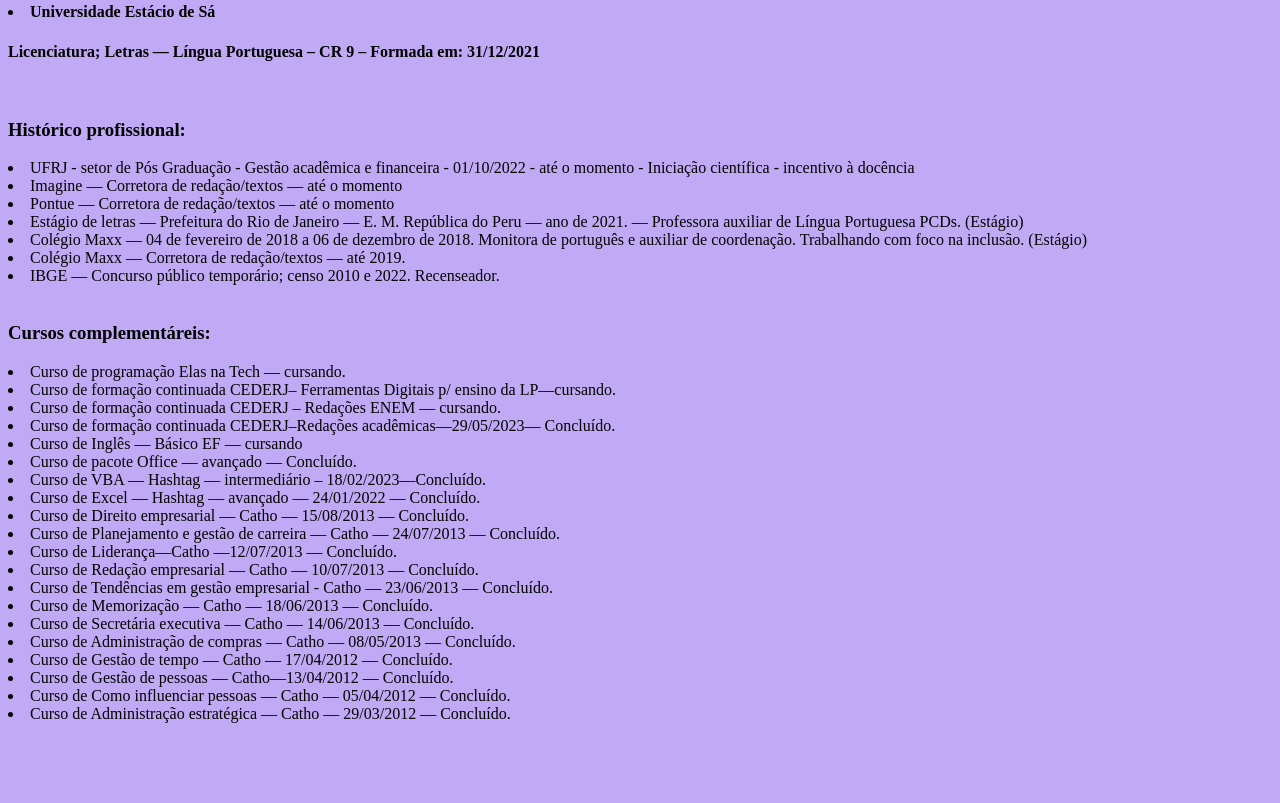
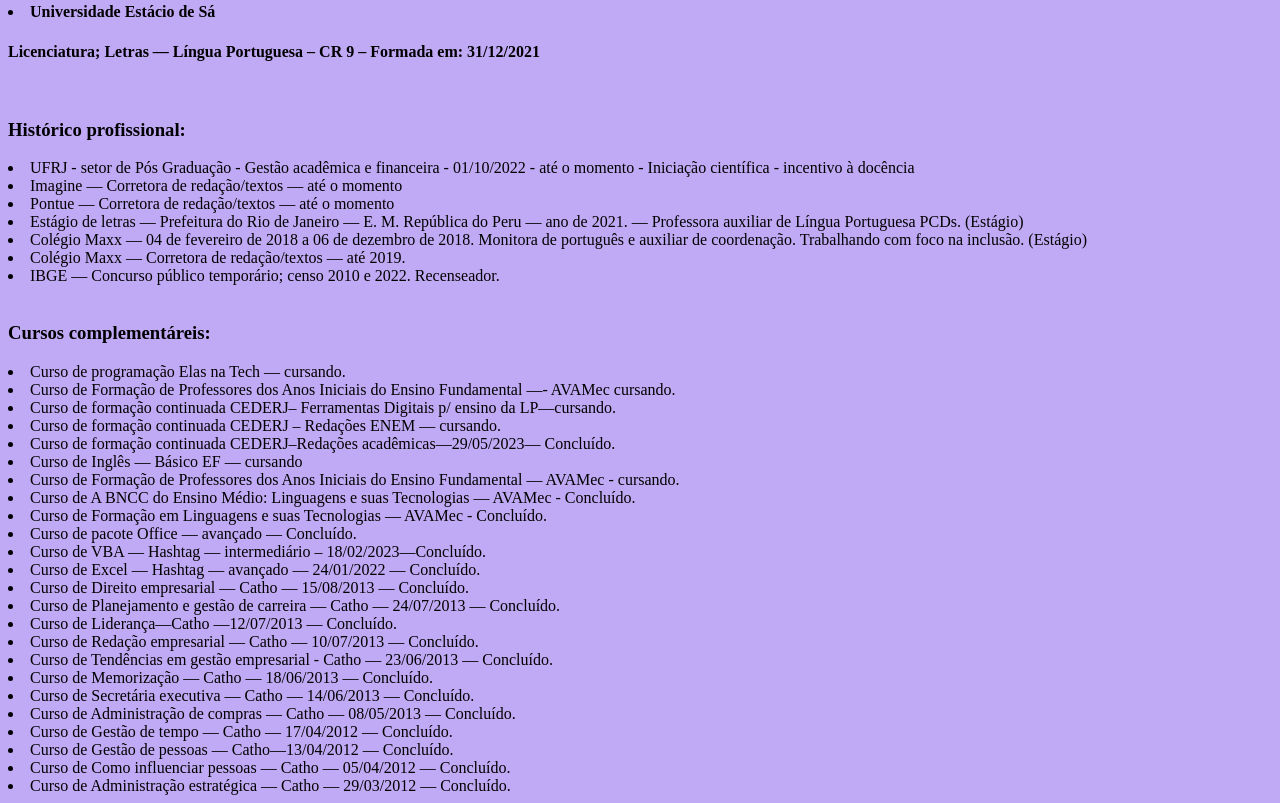
Before and after one commit to MGAOS/curr-culo, a plain HTML site: page index.html in a window 1280 px wide. Shown: the part 524-1327 px from the top of the page. Before the commit the page ends 1255 px from the top, so only its background shows below. Drawn offline with Linux system fonts and the light colour scheme.

Commit message:
Update index.html

```diff
--- a/index.html
+++ b/index.html
@@ -42,10 +42,14 @@
    <h3><b>Cursos complementáreis:</b></h3>
    <ul></ul>
    <li>Curso de programação Elas na Tech — cursando.</li>
+   <li>Curso de Formação de Professores dos Anos Iniciais do Ensino Fundamental —- AVAMec cursando.</li>
    <li>Curso de formação continuada CEDERJ– Ferramentas Digitais p/ ensino da LP—cursando. </li>
    <li>Curso de formação continuada CEDERJ – Redações ENEM — cursando.</li>
    <li> Curso de formação continuada CEDERJ–Redações acadêmicas—29/05/2023— Concluído.</li>
    <li>Curso de Inglês — Básico EF — cursando</li>
+   <li>Curso de Formação de Professores dos Anos Iniciais do Ensino Fundamental — AVAMec - cursando.</li>
+   <li>Curso de A BNCC do Ensino Médio: Linguagens e suas Tecnologias — AVAMec - Concluído.</li>
+   <li>Curso de Formação em Linguagens e suas Tecnologias — AVAMec - Concluído.</li>
    <li>Curso de pacote Office — avançado — Concluído.</li>
    <li>Curso de VBA — Hashtag — intermediário – 18/02/2023—Concluído.</li>
    <li>Curso de Excel — Hashtag — avançado — 24/01/2022 — Concluído.</li>
```
